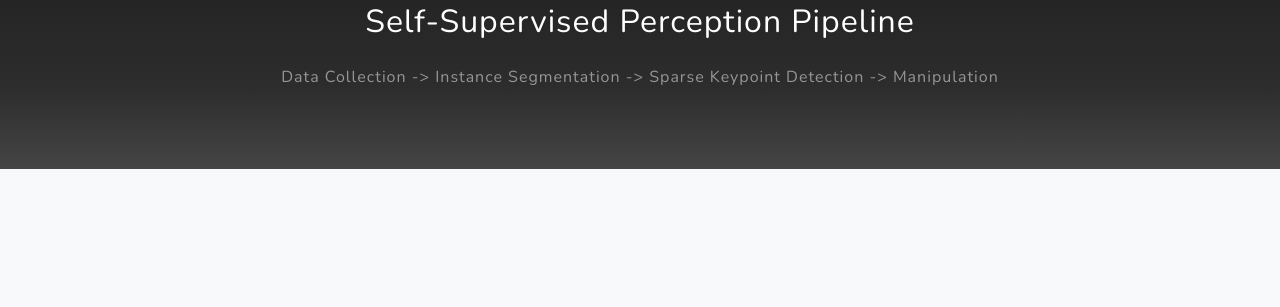
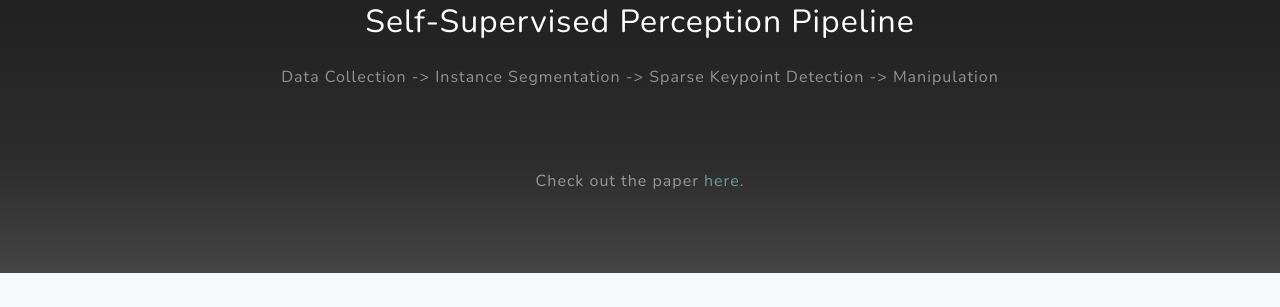
Before and after one commit to ethanweber/sparkey, a plain HTML site: page frontend/index.html in a window 1280 px wide. Shown: the part 957-1264 px from the top of the page. Drawn offline with nearby package versions, Linux system fonts and the light colour scheme.

Commit message:
link to paper

```diff
--- a/frontend/index.html
+++ b/frontend/index.html
@@ -67,6 +67,7 @@
         <div class="col-lg-8 mx-auto">
           <h2 class="text-white mb-4">Self-Supervised Perception Pipeline</h2>
           <p class="text-white-50">Data Collection -> Instance Segmentation -> Sparse Keypoint Detection -> Manipulation</p>
+          <p class="text-white-50">Check out the paper <a href="paper.pdf">here</a>.</p>
         </div>
       </div>
       <!-- <img src="img/ipad.png" class="img-fluid" alt=""> -->
```
